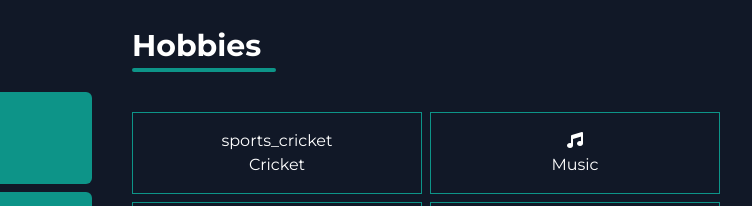
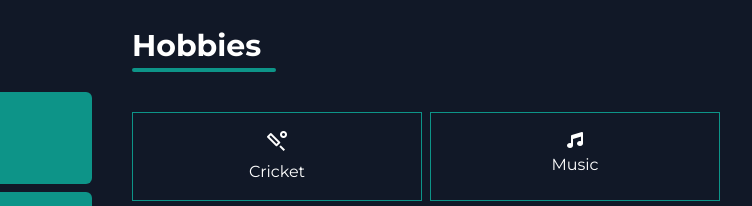
Before and after one commit to Sushan64/Sushan, a plain HTML site: page index.html in a window 1280 px wide. Shown: the part 1620-1826 px from the top of the page, 528-1280 px from the left. Drawn offline with nearby package versions, Linux system fonts and the light colour scheme.

Commit message:
Update index.html

```diff
--- a/index.html
+++ b/index.html
@@ -118,29 +118,30 @@
   font-weight: 400;
   font-display: swap;
 }
-        @font-face {
+
+@font-face {
+  font-family: 'Material Symbols Outlined';
+  src: url('/Fonts/material-symbols-outlined-v252-latin-regular.woff2') format('woff2');
+  font-weight: 400;
+  font-style: normal;
+  font-display: block;
+        }
+
+        .material-symbols-outlined {
   font-family: 'Material Symbols Outlined';
   font-style: normal;
   font-weight: 400;
-  src: url('/Fonts/material-symbols-outlined-v252-latin-regular.woff2') format('woff2');
-  font-display: block;
-
-
-         .material-symbols-outlined {
-  font-family: 'Material Symbols Outlined';
-  font-weight: normal;
-  font-style: normal;
   font-size: 24px;
+  line-height: 1;
+  letter-spacing: normal;
+  text-transform: none;
   display: inline-block;
-  line-height: 1;
-  text-transform: none;
-  white-space: nowrap;
   direction: ltr;
   -webkit-font-feature-settings: 'liga';
   font-feature-settings: 'liga';
   -webkit-font-smoothing: antialiased;
-            }
         }
+
 
         body {
             font-family: 'Montserrat', sans-serif;
```
